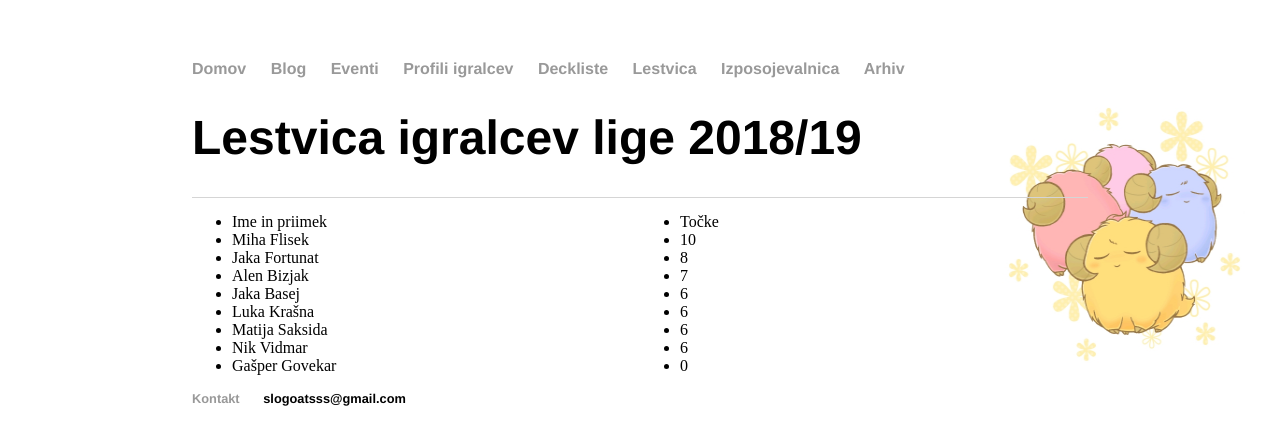
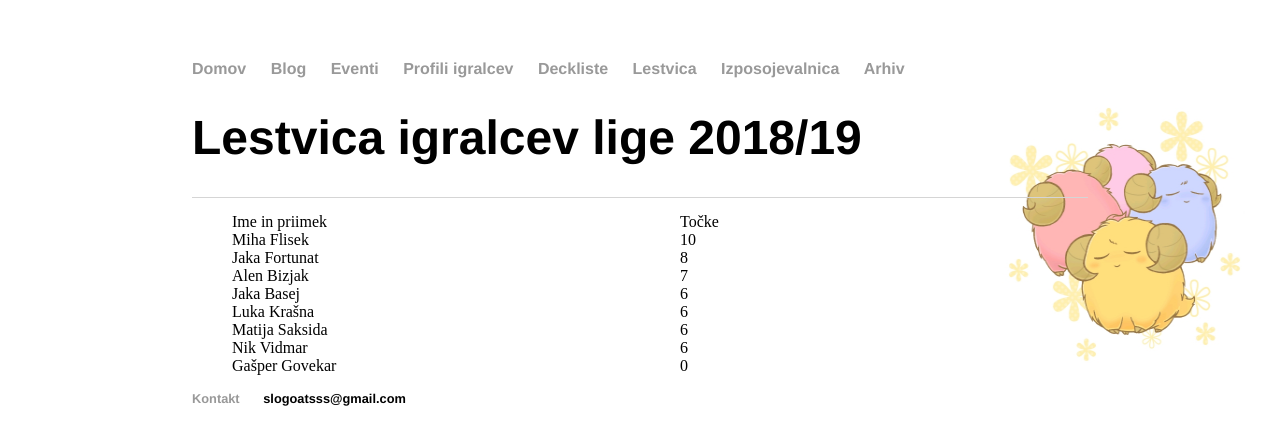
Before and after one commit to slogoatsss/slogoatsss.github.io, a Jekyll site: the page built from lestvica/index.html, in a window 1280 px wide. Shown: the top 445 px of the page. Built offline with Jekyll 4.4.1, drawn with Linux system fonts in a browser that asks for light colours.

Commit message:
Update index.html

```diff
--- a/lestvica/index.html
+++ b/lestvica/index.html
@@ -28,21 +28,16 @@ title: Lestvica
 	};
 	/*include $*/
 </script>
-<style>
-	.ul{
-		list-style: none;
-	}
-</style>
 <div class="blurb">
 	<h1>Lestvica igralcev lige 2018/19</h1>
 	<p>
 	<div style="float: left; width: 50%;">
-		<ul id="ime">
+		<ul id="ime" style="list-style: none">
 			<li>Ime in priimek</li>
 		</ul>
 	</div>
 	<div style="float: right; width: 50%;">
-		<ul id="tocke">
+		<ul id="tocke" style="list-style: none">
 			<li>Točke</li>
 		</ul>
 	</div>
```
